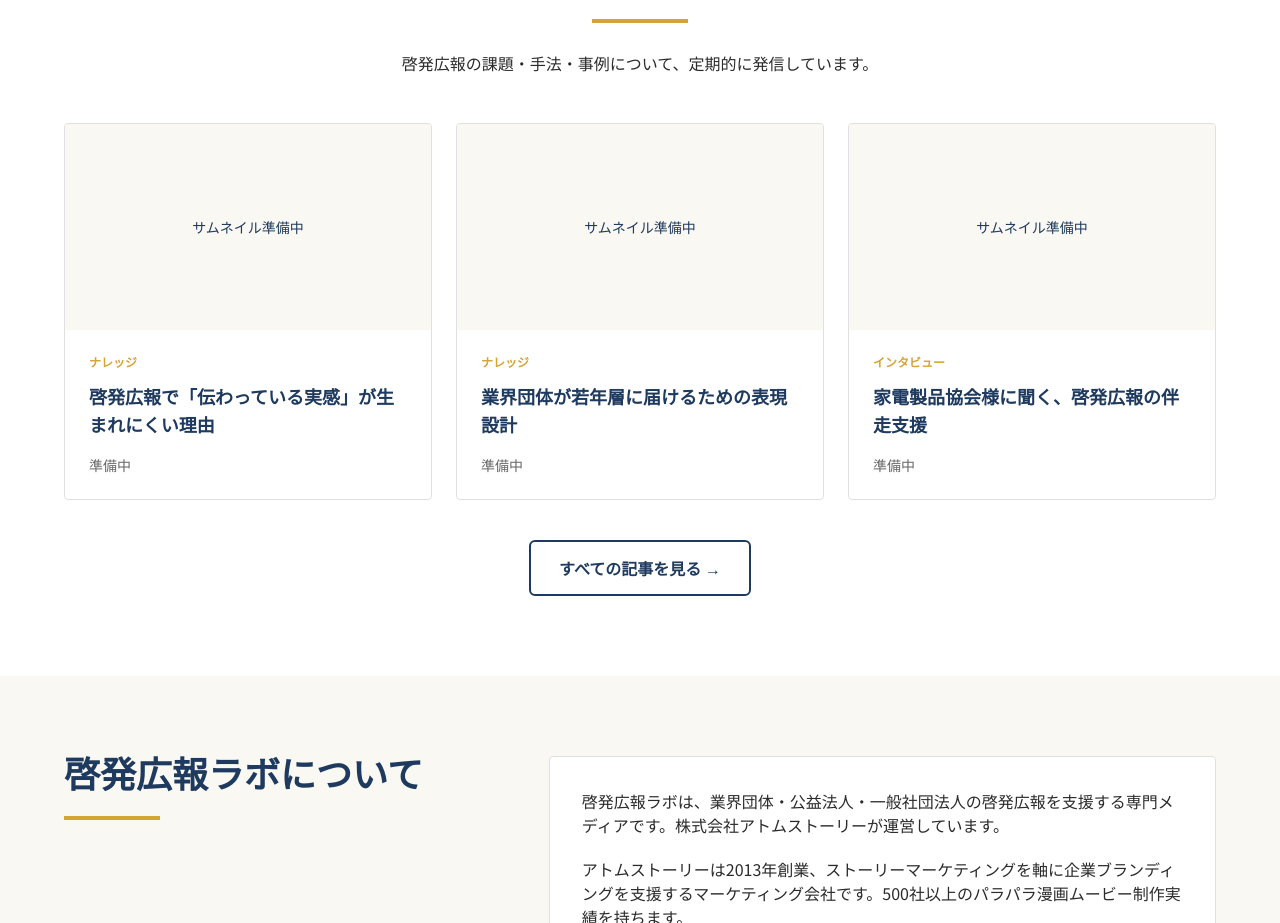
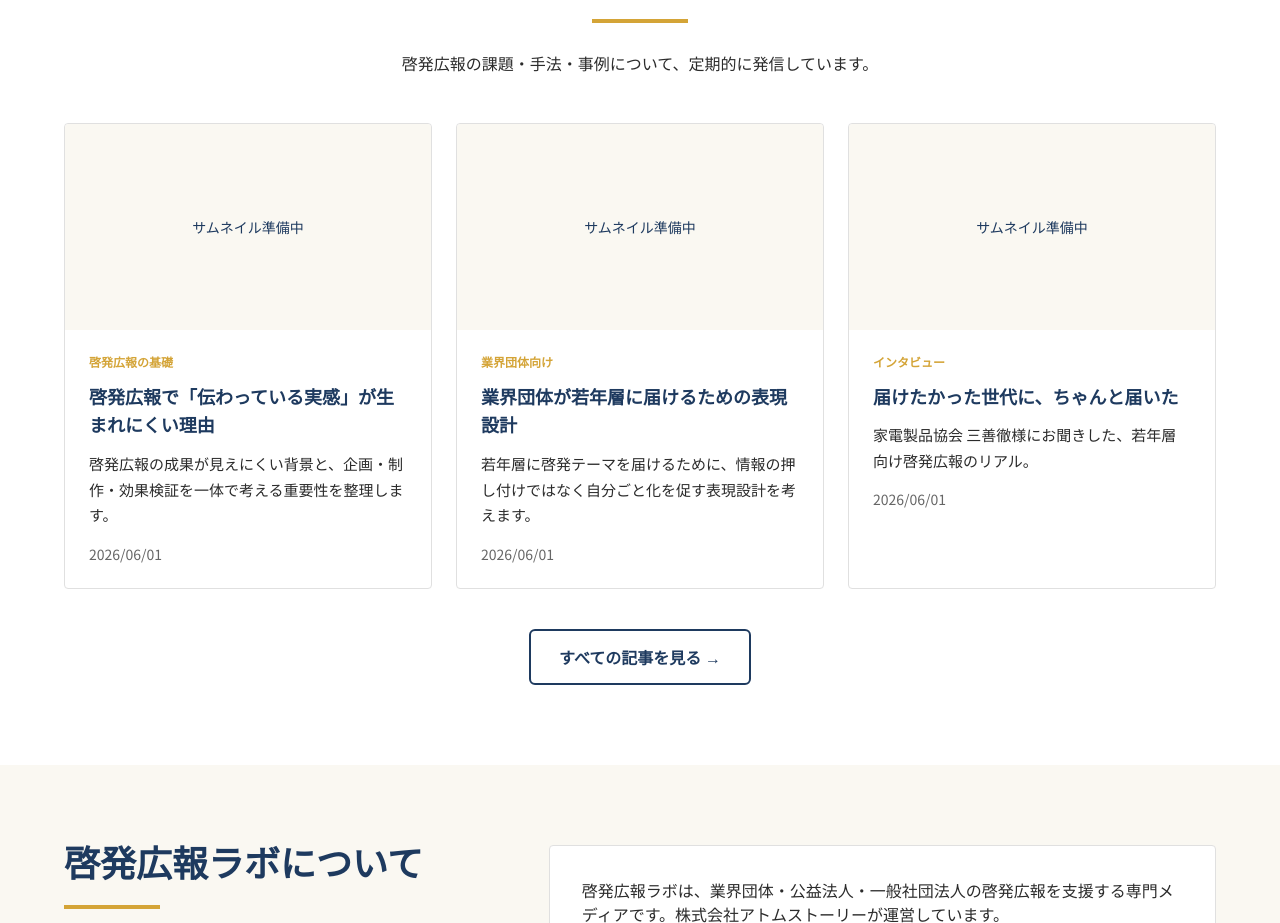
Before and after one commit to k-murakami-svg/keihatsu-koho-lab, a Next.js app: page / in a window 1280 px wide. Shown: the part 4500-5423 px from the top of the page. Built offline with nearby package versions, Linux system fonts and the light colour scheme.

Commit message:
Use CMS articles on home page

```diff
--- a/src/app/page.tsx
+++ b/src/app/page.tsx
@@ -1,6 +1,9 @@
 import { Button } from '@/components/Button'
+import { ArticleCard } from '@/components/ArticleCard'
 import { Container } from '@/components/Container'
 import { SectionHeading } from '@/components/SectionHeading'
+import { getCategoryName, getInterviewList, getKnowledgeList } from '@/lib/api'
+import { formatDate } from '@/lib/date'
 
 const concerns = [
   {
@@ -85,25 +88,32 @@ const consultationPatterns = [
   },
 ]
 
-const knowledgeCards = [
-  {
-    label: 'ナレッジ',
-    title: '啓発広報で「伝わっている実感」が生まれにくい理由',
-    date: '準備中',
-  },
-  {
-    label: 'ナレッジ',
-    title: '業界団体が若年層に届けるための表現設計',
-    date: '準備中',
-  },
-  {
-    label: 'インタビュー',
-    title: '家電製品協会様に聞く、啓発広報の伴走支援',
-    date: '準備中',
-  },
-]
+export default async function Home() {
+  const [knowledge, interviews] = await Promise.all([
+    getKnowledgeList(2),
+    getInterviewList(1),
+  ])
+  const articles = [
+    ...knowledge.map((article) => ({
+      id: `knowledge-${article.id}`,
+      href: `/knowledge/${article.slug}/`,
+      label: getCategoryName(article.category),
+      title: article.title,
+      description: article.description,
+      date: formatDate(article.publishedAt),
+      thumbnailUrl: article.thumbnail?.url,
+    })),
+    ...interviews.map((article) => ({
+      id: `interview-${article.id}`,
+      href: `/interview/${article.slug}/`,
+      label: 'インタビュー',
+      title: article.title,
+      description: article.description,
+      date: formatDate(article.publishedAt),
+      thumbnailUrl: article.thumbnail?.url,
+    })),
+  ].slice(0, 3)
 
-export default function Home() {
   return (
     <>
       <section className="bg-white py-[72px] md:py-24">
@@ -297,22 +307,16 @@ export default function Home() {
             lead="啓発広報の課題・手法・事例について、定期的に発信しています。"
           />
           <div className="mt-12 grid gap-6 md:grid-cols-3">
-            {knowledgeCards.map((card) => (
-              <article
-                key={card.title}
-                className="rounded border border-border bg-white transition-colors duration-200 hover:border-navy"
-              >
-                <div className="flex aspect-[16/9] items-center justify-center rounded-t bg-cream text-sm text-navy">
-                  サムネイル準備中
-                </div>
-                <div className="p-6">
-                  <p className="text-xs font-bold text-mustard">{card.label}</p>
-                  <h3 className="mt-3 text-lg font-bold leading-[1.6] text-navy">
-                    {card.title}
-                  </h3>
-                  <p className="mt-4 text-sm text-[#666666]">{card.date}</p>
-                </div>
-              </article>
+            {articles.map((article) => (
+              <ArticleCard
+                key={article.id}
+                href={article.href}
+                label={article.label}
+                title={article.title}
+                description={article.description}
+                date={article.date}
+                thumbnailUrl={article.thumbnailUrl}
+              />
             ))}
           </div>
           <div className="mt-10 text-center">
```
